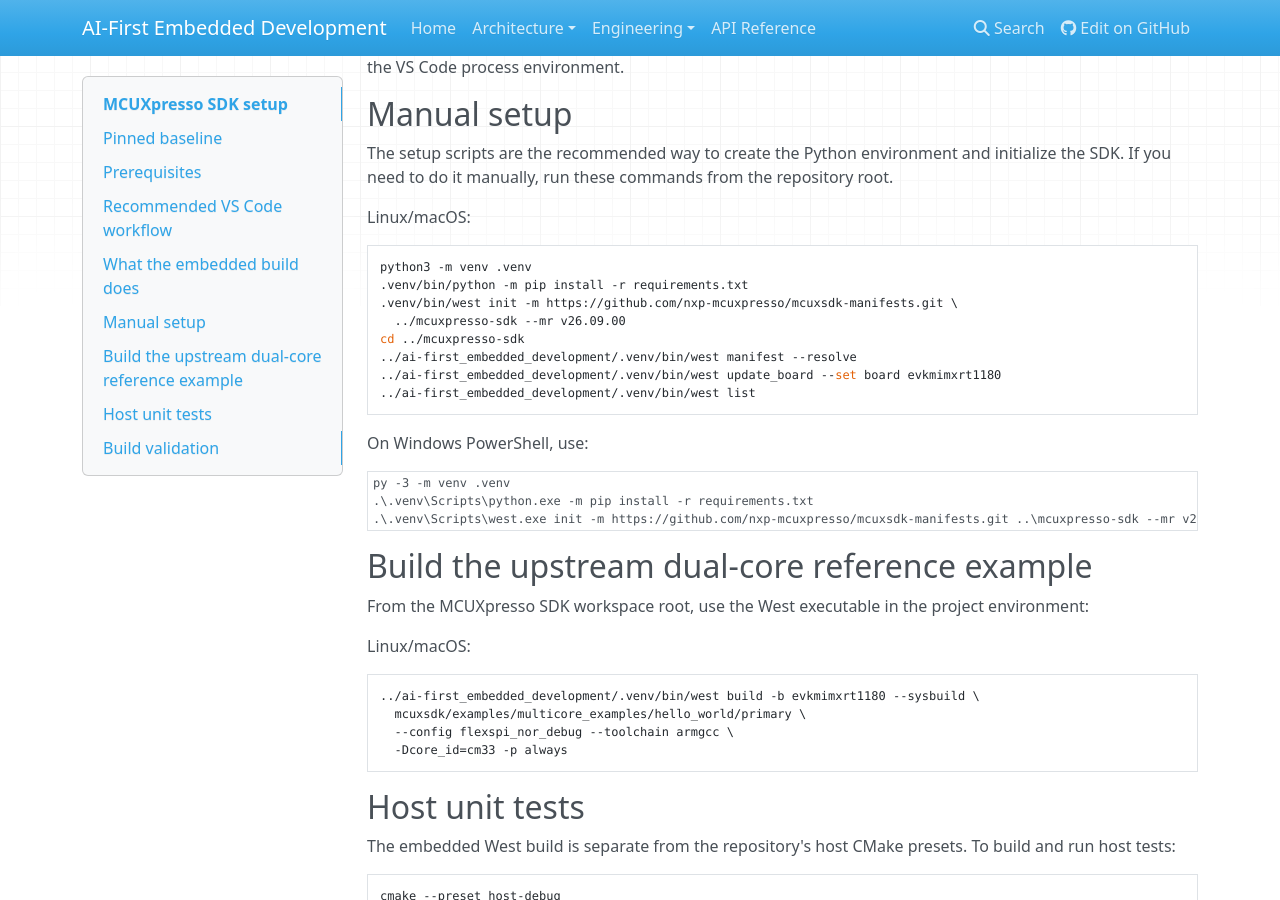
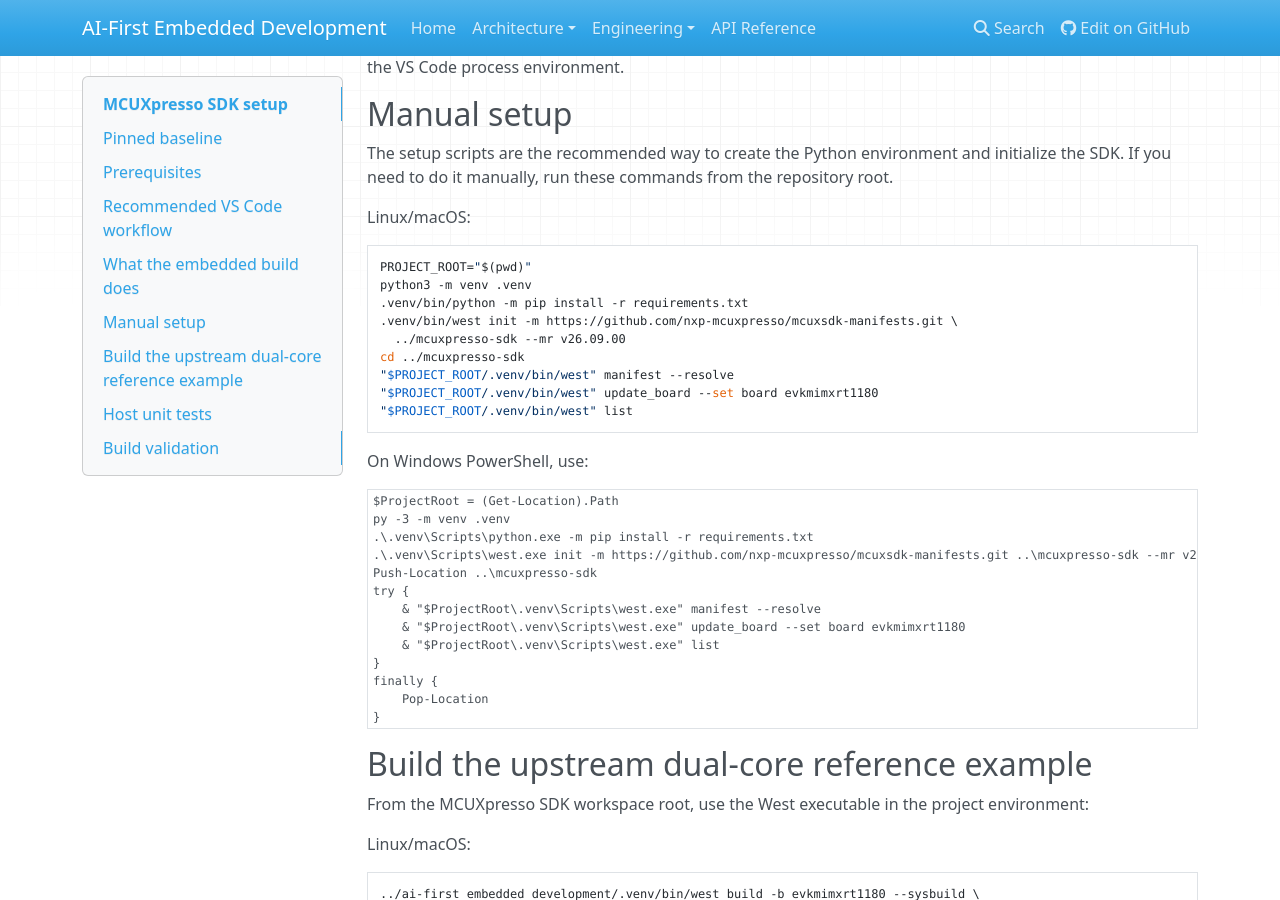
Before and after one commit to silvio-vallorani/ai-first_embedded_development, an MkDocs documentation site: the page built from docs/toolchains/MCUXPRESSO_SDK.md, in a window 1280 px wide and 900 px high, scrolled down 2244 px. Built offline with MkDocs 1.6.1, drawn with Linux system fonts in a browser that asks for light colours; nearby versions of some CDN libraries.

Commit message:
Clarify manual virtual environment setup commands

````diff
--- a/docs/toolchains/MCUXPRESSO_SDK.md
+++ b/docs/toolchains/MCUXPRESSO_SDK.md
@@ -88,22 +88,33 @@ The setup scripts are the recommended way to create the Python environment and i
 Linux/macOS:
 
 ```sh
+PROJECT_ROOT="$(pwd)"
 python3 -m venv .venv
 .venv/bin/python -m pip install -r requirements.txt
 .venv/bin/west init -m https://github.com/nxp-mcuxpresso/mcuxsdk-manifests.git \
   ../mcuxpresso-sdk --mr v26.09.00
 cd ../mcuxpresso-sdk
-../ai-first_embedded_development/.venv/bin/west manifest --resolve
-../ai-first_embedded_development/.venv/bin/west update_board --set board evkmimxrt1180
-../ai-first_embedded_development/.venv/bin/west list
+"$PROJECT_ROOT/.venv/bin/west" manifest --resolve
+"$PROJECT_ROOT/.venv/bin/west" update_board --set board evkmimxrt1180
+"$PROJECT_ROOT/.venv/bin/west" list
 ```
 
 On Windows PowerShell, use:
 
 ```powershell
+$ProjectRoot = (Get-Location).Path
 py -3 -m venv .venv
 .\.venv\Scripts\python.exe -m pip install -r requirements.txt
 .\.venv\Scripts\west.exe init -m https://github.com/nxp-mcuxpresso/mcuxsdk-manifests.git ..\mcuxpresso-sdk --mr v26.09.00
+Push-Location ..\mcuxpresso-sdk
+try {
+    & "$ProjectRoot\.venv\Scripts\west.exe" manifest --resolve
+    & "$ProjectRoot\.venv\Scripts\west.exe" update_board --set board evkmimxrt1180
+    & "$ProjectRoot\.venv\Scripts\west.exe" list
+}
+finally {
+    Pop-Location
+}
 ```
 
 ## Build the upstream dual-core reference example
````
